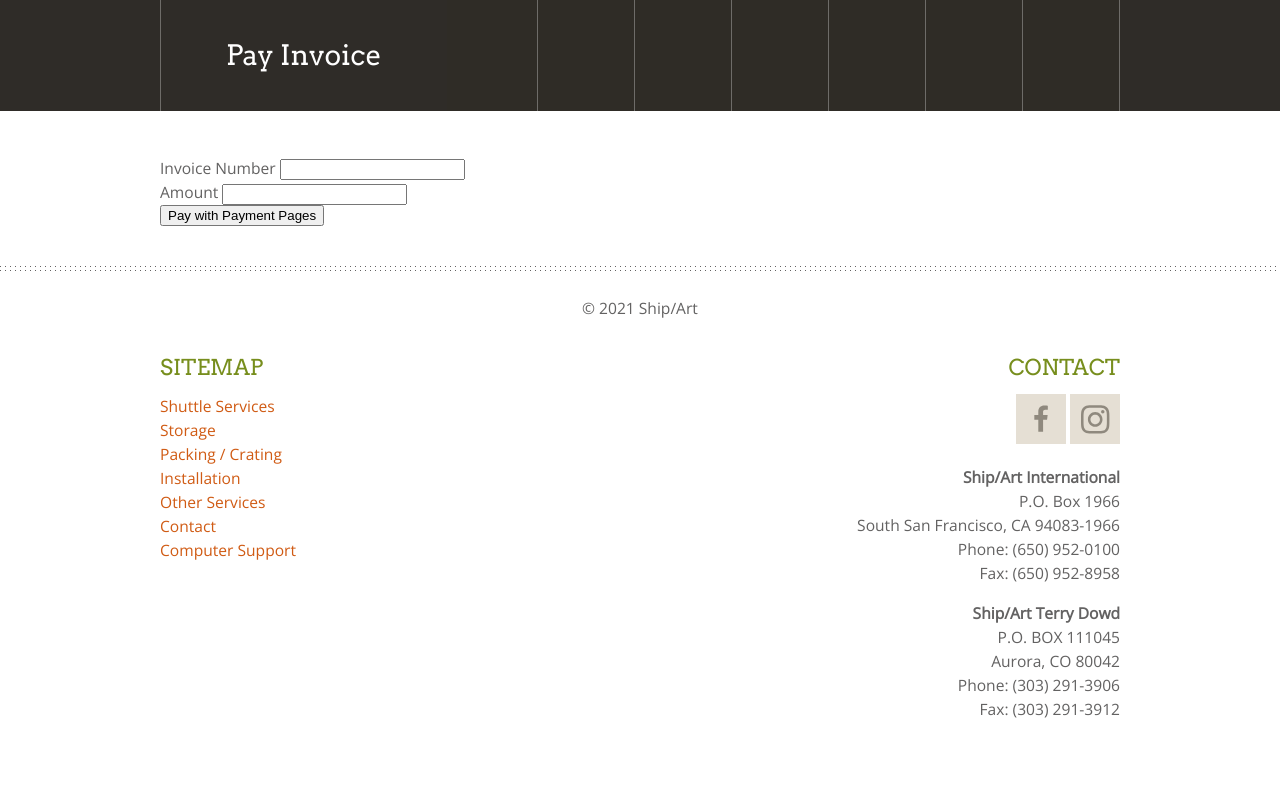
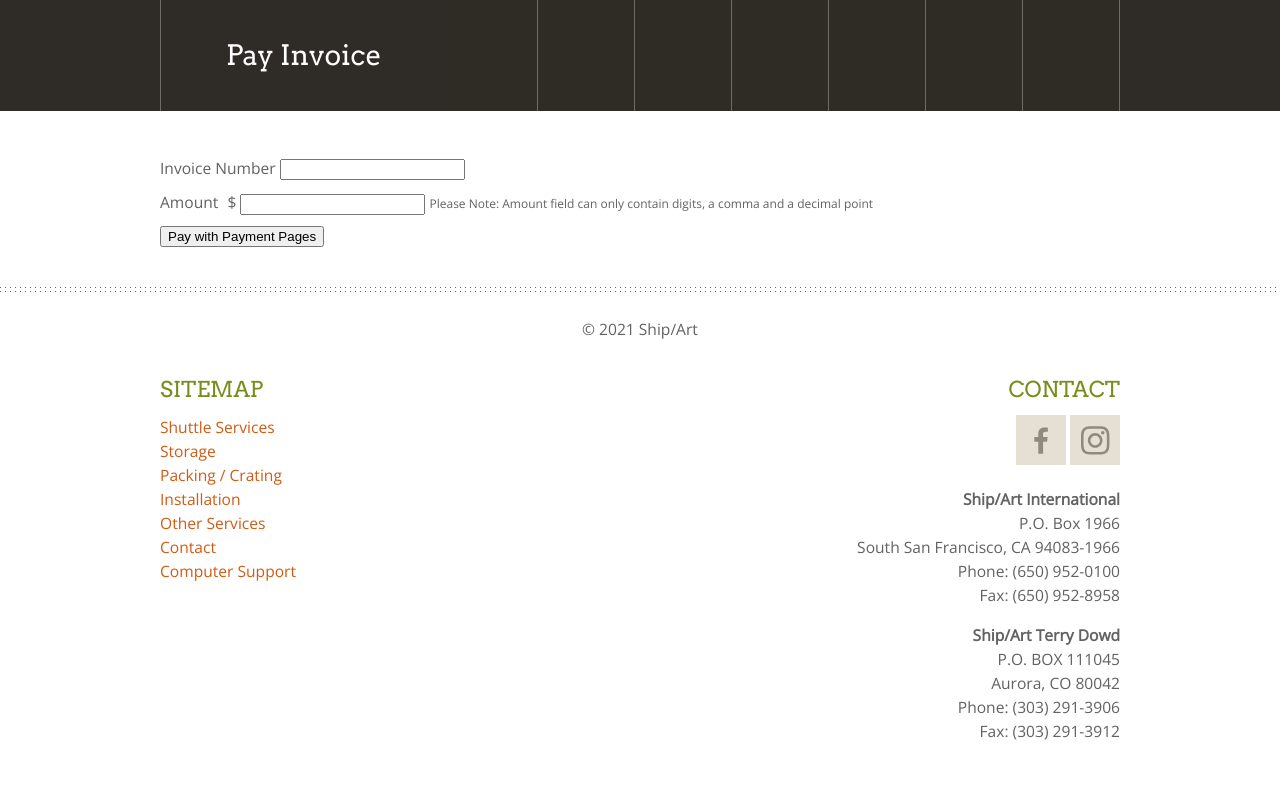
Before and after one commit to andrewkellerweb/shipart, a PHP site: page /pay-invoice.php in a window 1280 px wide. Shown: the part 155-953 px from the top of the page. Before the commit the page ends 873 px from the top, so only its background shows below. Run offline with PHP 8.4, Linux system fonts and the light colour scheme.

Commit message:
https update

```diff
--- a/css/style.css
+++ b/css/style.css
@@ -270,6 +270,15 @@ header nav {
   background-color: transparent;
   border: none;
   line-height: 24px; }
+
+.invoice-form__fielditem {
+  margin-bottom: 10px; }
+
+.invoice-form__prefix {
+  margin-left: 5px; }
+
+.invoice-form__suffix {
+  font-size: 0.75rem; }
 
 body {
   line-height: 2em;
--- a/includes/header.php
+++ b/includes/header.php
@@ -2,8 +2,8 @@
 
 <link href="css/reset.css" rel="stylesheet" type="text/css" />
 <link href="css/style.css" rel="stylesheet" type="text/css" />
-<link href='http://fonts.googleapis.com/css?family=Arvo' rel='stylesheet' type='text/css'>
-<link href='http://fonts.googleapis.com/css?family=Open+Sans' rel='stylesheet' type='text/css'>
+<link href='https://fonts.googleapis.com/css?family=Arvo' rel='stylesheet' type='text/css'>
+<link href='https://fonts.googleapis.com/css?family=Open+Sans' rel='stylesheet' type='text/css'>
 
 <link rel="apple-touch-icon" href="favicon/favicon-152.png">
 <link rel="icon" href="favicon/favicon-96.png">
--- a/pay-invoice.php
+++ b/pay-invoice.php
@@ -18,7 +18,7 @@ Trained Professionals providing Fine Art Storage, Fine Art Shipping, Fine Art Tr
 
 <?php include 'includes/header.php'; ?>
 
-<body class="page-inside two-col">
+<body class="page-inside">
 
 <header class="main">
     <div class="container-common clearfix">
@@ -120,7 +120,9 @@ Trained Professionals providing Fine Art Storage, Fine Art Shipping, Fine Art Tr
           </div>
           <div class="invoice-form__fielditem">
             <label class="invoice-form__label">Amount</label>
+            <span class="invoice-form__prefix">$</span>
             <input class="invoice-form__field" type="text" name="invoice_amount" />
+            <span class="invoice-form__suffix">Please Note: Amount field can only contain digits, a comma and a decimal point</span>
           </div>
           <div class="invoice-form__submititem">
             <input class="invoice-form__submitbtn" type="submit" value="Pay with Payment Pages" name="submit_button" />
--- a/sass/partials/_invoice.scss
+++ b/sass/partials/_invoice.scss
@@ -11,3 +11,18 @@
       line-height: 24px;
   }
 }
+
+.invoice-form {
+
+  &__fielditem {
+    margin-bottom: 10px;
+  }
+
+  &__prefix {
+    margin-left: 5px;
+  }
+
+  &__suffix {
+    font-size: 0.75rem;
+  }
+}
```
Also changed, not shown: .htaccess, 1 other file.
